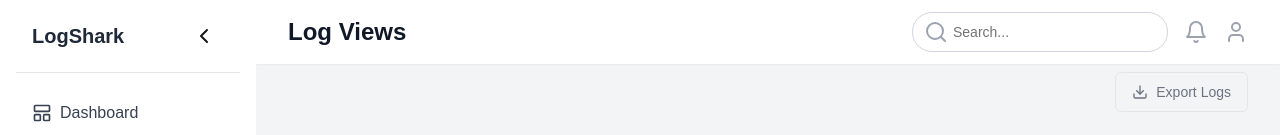
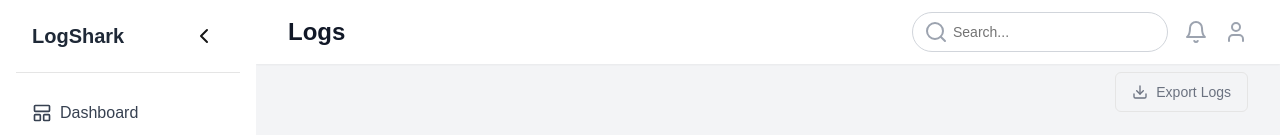
Before and after one commit to emeraldhycient/logshark, a Next.js app: page /dashboard/logs in a window 1280 px wide. Shown: the top 135 px of the page. Built offline with nearby package versions, Linux system fonts and the light colour scheme.

Commit message:
chore: removed views from log

```diff
--- a/src/app/dashboard/logs/page.tsx
+++ b/src/app/dashboard/logs/page.tsx
@@ -82,7 +82,7 @@
 
   return (
     <div className="container mx-auto  pb-8">
-      <Header title='Log Views' />
+      <Header title='Logs' />
       <div className="px-4">
         <div className="flex justify-end items-center pr-4 mb-6 mt-2">
           <Button variant="outline">
--- a/src/app/page.tsx
+++ b/src/app/page.tsx
@@ -68,7 +68,7 @@
           animate={{ opacity: 1, y: 0 }}
           transition={{ delay: 0.6, duration: 0.8 }}
         >
-          <Image height={100} width={100} src="https://i.im.ge/2024/09/06/fRFdj1.logShark-dashboard.png" alt="LogShark Dashboard" className="rounded-lg shadow-xl w-full h-full" />
+          <Image height={100} width={100} src="https://i.im.ge/2024/09/08/fWAKsh.logshark-logs.png" alt="LogShark Dashboard" className="rounded-lg shadow-xl w-full h-full" />
         </motion.div>
       </section>
 
```
